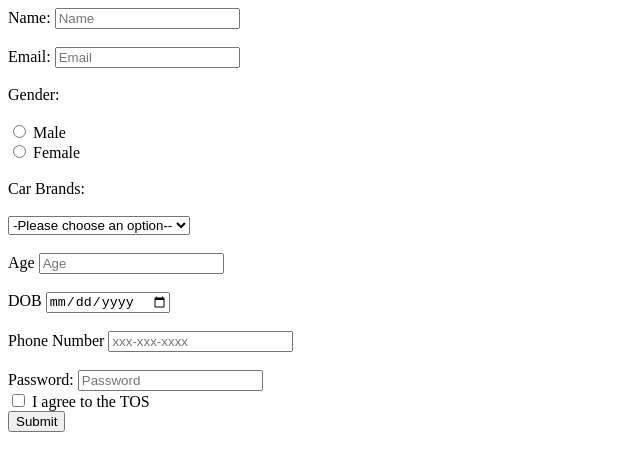
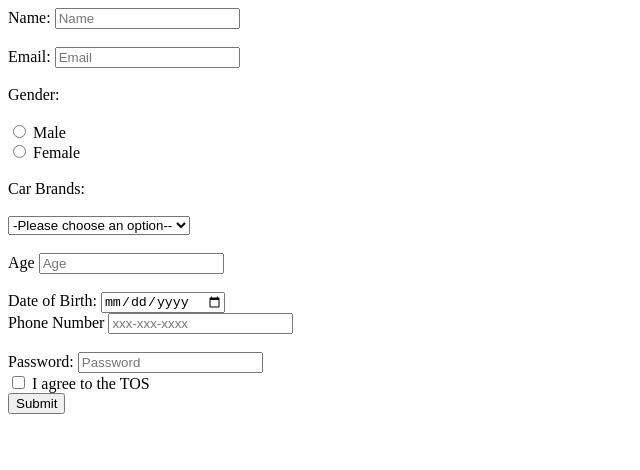
Before and after one commit to acciojob/signup-form-car-WebPraveen01, a website: page main.html in a window 1280 px wide. Shown: the whole page, without its empty margins (0-640 px from the left). Drawn offline with Linux system fonts and the light colour scheme.

Commit message:
created a submission

```diff
--- a/main.html
+++ b/main.html
@@ -36,8 +36,8 @@
 		 <lable for ="age">Age</lable>
 		 <input type ="Number" id ="age" required placeholder="Age"><br><br>
 
-		 <lable for ="dob">DOB</lable>
-		 <input type ="date" id ="dob" required placeholder="dob"><br><br>
+		 <label for="dob">Date of Birth:</label>
+        <input type="date" id="dob" name="dob" required><br>
 
 		 <label for="tel">Phone Number</label>
 		 <input type ="tel" id="tel" placeholder="xxx-xxx-xxxx"><br><br>
```
